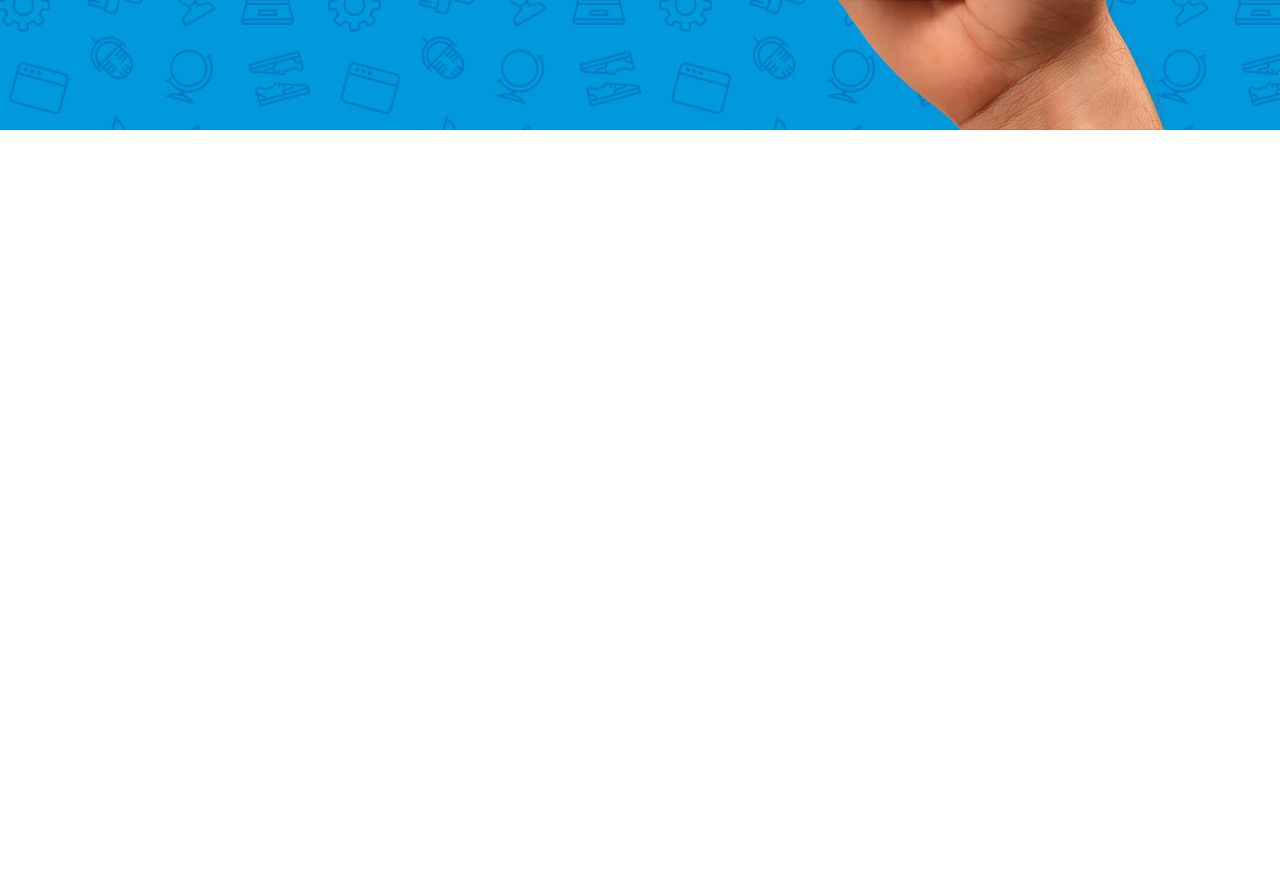
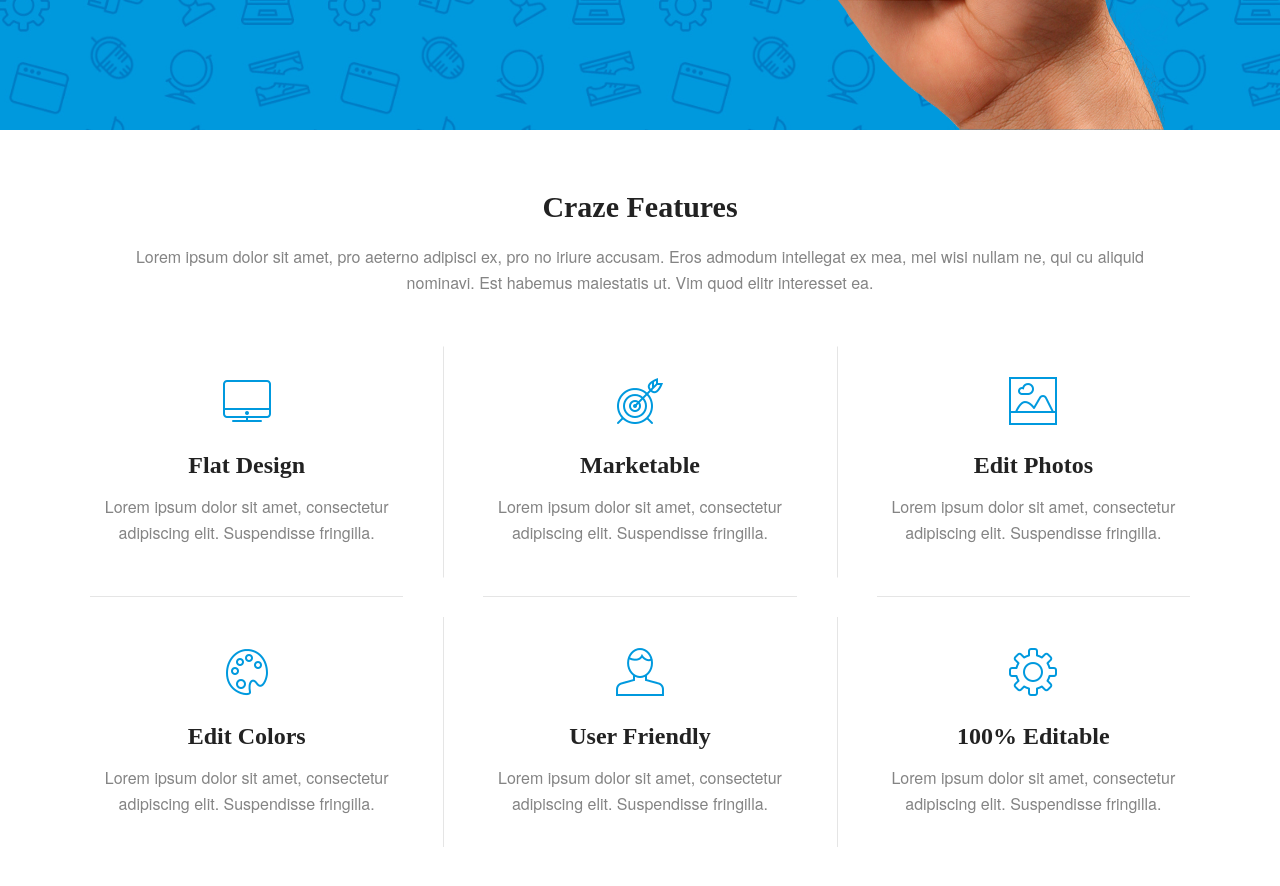
Before and after one commit to leomafraa/arctouch-challenge, a website: page index.html in a window 1280 px wide. Shown: the part 480-1366 px from the top of the page. Before the commit the page ends 800 px from the top, so only its background shows below. Drawn offline with Linux system fonts and the light colour scheme; files whose address does not match are found by name; a web font is replaced by a local one.

Commit message:
Features done

```diff
--- a/assets/src/sass/_typography.scss
+++ b/assets/src/sass/_typography.scss
@@ -41,3 +41,50 @@
 body {
     font-family: 'Helvetica Neue';
 }
+
+h1,
+h2,
+h3,
+h4,
+h5,
+h6 {
+    font-family: 'Myriad Pro';
+    font-weight: 600;
+}
+
+h2, .h2 {
+    margin-top: 0;
+    margin-bottom: 20px;
+    font-size: 30px;
+    color: $title-color;
+}
+
+h3, .h3 {
+    margin-top: 0;
+    margin-bottom: 20px;
+    font-size: 24px;
+    line-height: 0.75;
+    color: $title-color;
+}
+
+
+p {
+    margin: 0;
+    font-size: 16px;
+    line-height: 1.625;
+    color: $text-color;
+
+    &:not(:last-child) {
+        margin-bottom: 25px;
+    }
+}
+
+
+.text-center {
+    text-align: center;
+}
+
+.text-center--small {
+    max-width: 90%;
+    margin: 0 auto;
+}
--- a/assets/src/sass/_variables.scss
+++ b/assets/src/sass/_variables.scss
@@ -1,2 +1,5 @@
 $white-color: #fff;
 $black-color: #000;
+$title-color: #222222;
+$text-color: #848484;
+$border-color: #e5e5e5;
--- a/assets/src/sass/base.scss
+++ b/assets/src/sass/base.scss
@@ -1,3 +1,18 @@
+@import "_variables";
+
 * {
 	box-sizing: border-box;
 }
+
+.default-section {
+	position: relative;
+	padding: 60px 0;
+}
+
+.container {
+	position: relative;
+	width: 100%;
+	max-width: 1210px;
+	margin: 0 auto;
+	padding: 0 15px;
+}
--- /dev/null
+++ b/assets/src/sass/blocks/features.scss
@@ -0,0 +1,42 @@
+.features-items {
+	margin-top: 30px!important;
+}
+
+.column-feature {
+	position: relative;
+	padding: 0 40px;
+}
+
+.column-feature__wrapper {
+	border-bottom: 1px solid $border-color;
+	padding: 50px 0;
+}
+
+.column-feature--left-border {
+	&::before {
+		position: absolute;
+		left: 0;
+		content: "";
+		width: 1px;
+		height: calc(100% - 40px);
+	    top: 50%;
+	    transform: translateY(-50%);
+		background-color: $border-color;
+	}
+}
+
+.column-feature__image {
+	display: table;
+    width: 100%;
+    height: 55px;
+    margin-bottom: 25px;
+}
+
+.column-feature__image-wrapper {
+	display: table-cell;
+	vertical-align: middle;
+}
+
+.column-feature__wrapper--no-border {
+	border-bottom: 0;
+}
--- a/assets/src/sass/header.scss
+++ b/assets/src/sass/blocks/header.scss
@@ -1,5 +1,3 @@
-@import "_variables";
-
 .header {
 	position: relative;
 	padding-top: 100px;
@@ -23,6 +21,7 @@
 		padding-top: 50px;
 	}
 }
+
 
 .header__main-image {
 	font-size: 0;
--- a/index.html
+++ b/index.html
@@ -12,7 +12,7 @@
 
 <body>
 
-  <header class="header">
+  <header id="header" class="header">
     <div class="header__container">
       <div class="grid grid--flush">
         <div class="header__column 1/2 grid__cell">
@@ -39,6 +39,93 @@
     </div>
   </header>
 
+  <section id="features" class="default-section">
+    <div class="container">
+      <h2 class="h2 text-center">Craze Features</h2>
+      <p class="text-center text-center--small">Lorem ipsum dolor sit amet, pro aeterno adipisci ex, pro no iriure accusam. Eros admodum intellegat ex mea, mei wisi nullam ne, qui cu aliquid nominavi. Est habemus maiestatis ut. Vim quod elitr interesset ea.</p>
+      <div class="grid grid--flush features-items">
+        <div class="1/3 grid__cell">
+          <div class="features-items__column column-feature text-center">
+            <div class="column-feature__wrapper">
+              <div class="column-feature__image">
+                <div class="column-feature__image-wrapper">
+                  <img src="assets/images/icon-flat-design.png" alt="Flat Design">
+                </div>
+              </div>
+              <h3 class="column-feature__title h3">Flat Design</h3>
+              <p class="column-feature__description">Lorem ipsum dolor sit amet, consectetur adipiscing elit. Suspendisse fringilla.</p>
+            </div>
+          </div>
+        </div>
+        <div class="1/3 grid__cell">
+          <div class="features-items__column column-feature column-feature--left-border text-center">
+            <div class="column-feature__wrapper">
+              <div class="column-feature__image">
+                <div class="column-feature__image-wrapper">
+                  <img src="assets/images/icon-marketable.png" alt="Marketable">
+                </div>
+              </div>
+              <h3 class="column-feature__title h3">Marketable</h3>
+              <p class="column-feature__description">Lorem ipsum dolor sit amet, consectetur adipiscing elit. Suspendisse fringilla.</p>
+            </div>
+          </div>
+        </div>
+        <div class="1/3 grid__cell">
+          <div class="features-items__column column-feature column-feature--left-border text-center">
+            <div class="column-feature__wrapper">
+              <div class="column-feature__image">
+                <div class="column-feature__image-wrapper">
+                  <img src="assets/images/icon-photos.png" alt="Edit Photos">
+                </div>
+              </div>
+              <h3 class="column-feature__title h3">Edit Photos</h3>
+              <p class="column-feature__description">Lorem ipsum dolor sit amet, consectetur adipiscing elit. Suspendisse fringilla.</p>
+            </div>
+          </div>
+        </div>
+        <div class="1/3 grid__cell">
+          <div class="features-items__column column-feature text-center">
+            <div class="column-feature__wrapper column-feature__wrapper--no-border">
+              <div class="column-feature__image">
+                <div class="column-feature__image-wrapper">
+                  <img src="assets/images/icon-colors.png" alt="Edit Colors">
+                </div>
+              </div>
+              <h3 class="column-feature__title h3">Edit Colors</h3>
+              <p class="column-feature__description">Lorem ipsum dolor sit amet, consectetur adipiscing elit. Suspendisse fringilla.</p>
+            </div>
+          </div>
+        </div>
+        <div class="1/3 grid__cell">
+          <div class="features-items__column column-feature column-feature--left-border text-center">
+            <div class="column-feature__wrapper column-feature__wrapper--no-border">
+              <div class="column-feature__image">
+                <div class="column-feature__image-wrapper">
+                  <img src="assets/images/icon-user.png" alt="User Friendly">
+                </div>
+              </div>
+              <h3 class="column-feature__title h3">User Friendly</h3>
+              <p class="column-feature__description">Lorem ipsum dolor sit amet, consectetur adipiscing elit. Suspendisse fringilla.</p>
+            </div>
+          </div>
+        </div>
+        <div class="1/3 grid__cell">
+          <div class="features-items__column column-feature column-feature--left-border text-center">
+            <div class="column-feature__wrapper column-feature__wrapper--no-border">
+              <div class="column-feature__image">
+                <div class="column-feature__image-wrapper">
+                  <img src="assets/images/icon-editable.png" alt="100% Editable">
+                </div>
+              </div>
+              <h3 class="column-feature__title h3">100% Editable</h3>
+              <p class="column-feature__description">Lorem ipsum dolor sit amet, consectetur adipiscing elit. Suspendisse fringilla.</p>
+            </div>
+          </div>
+        </div>
+      </div>
+    </div>
+  </section>
+
   <script src="assets/js/scripts.min.js"></script>
 
 </body>
```
Also changed, not shown: assets/css/style.min.css, assets/images/icon-colors.png (added), assets/images/icon-editable.png (added), assets/images/icon-flat-design.png (added), assets/images/icon-marketable.png (added), assets/images/icon-photos.png (added), assets/images/icon-user.png (added).
